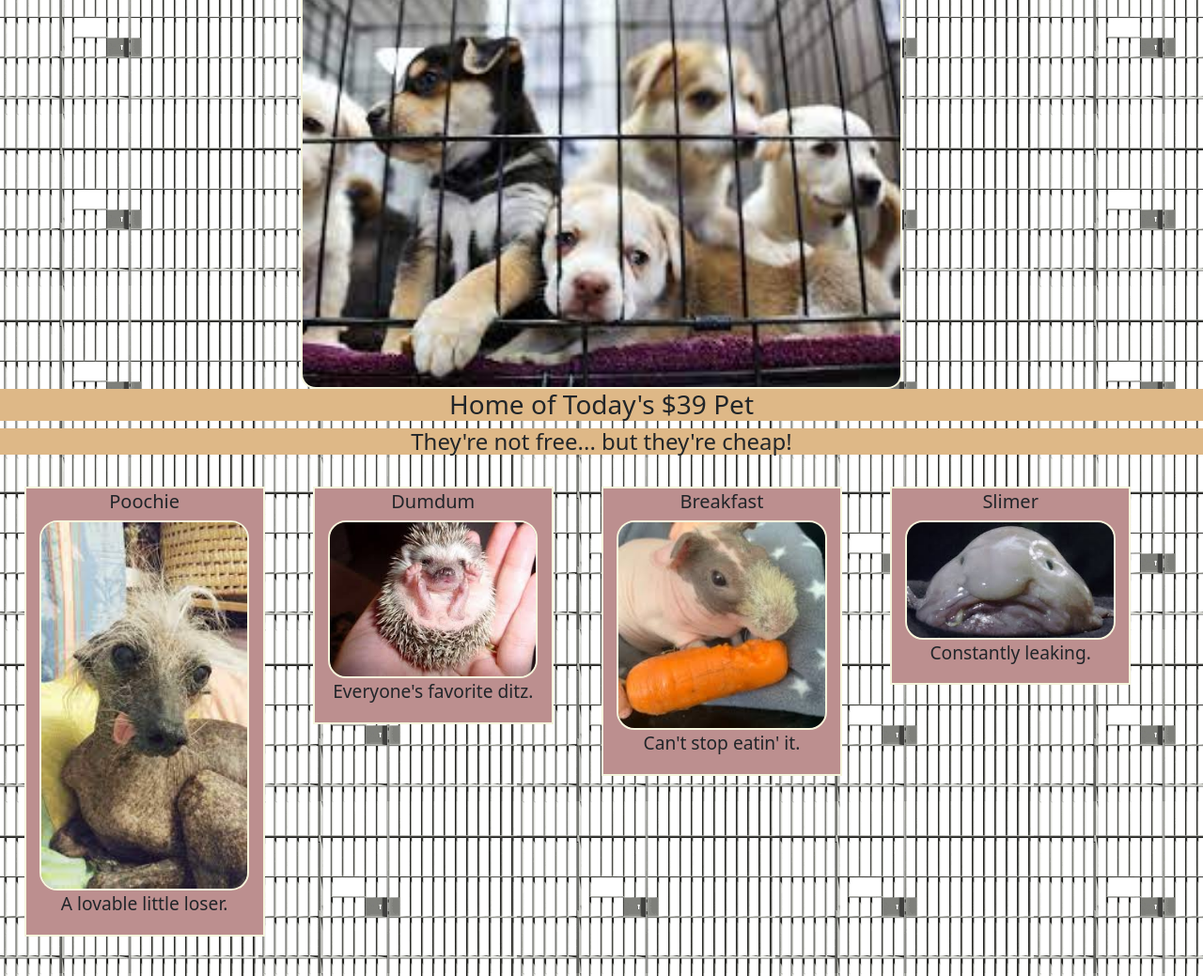
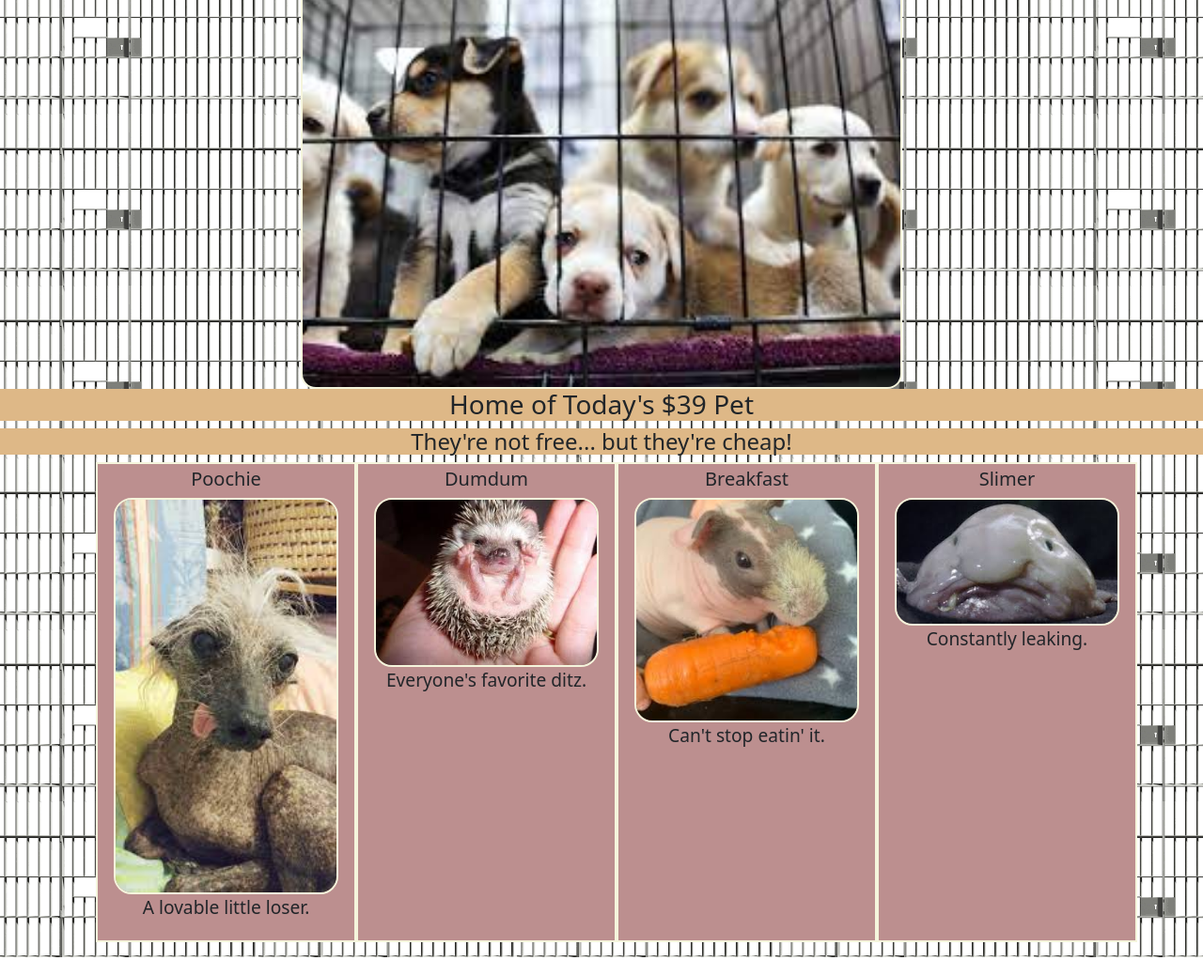
Before and after one commit to jbpawlik/animal-adoption, a plain HTML site: page index.html in a window 1280 px wide. Shown: the part 62-1101 px from the top of the page at 94% size. Drawn offline with Linux system fonts and the light colour scheme.

Commit message:
BUGFIX: swap order of stylesheets

```diff
--- a/css/styles.css
+++ b/css/styles.css
@@ -1,23 +1,16 @@
-
-
-
 h1, h2, h3, h4 {
   text-align: center;
   background-color:burlywood;
 }
 
-.column1, .column2, .column3, .column4 {
+.col-sm-3 {
   list-style-type:none;
   font-size: larger;
-  width:20%;
-  margin:2%;
   text-align: center;
-  float:left;
   border: 2px solid beige;
   background-color: rosybrown;
   box-sizing: border-box;
-  display: grid;
-  padding:.1em;
+  padding:.2em;
 }
 
 .pets {
--- a/index.html
+++ b/index.html
@@ -1,8 +1,8 @@
 <!DOCTYPE html>
 <html lang="en">
 <head>
+  <link href="css/bootstrap.css" rel="stylesheet">
   <link rel="stylesheet" href="css/styles.css">
-  <link href="css/bootstrap.css" rel="stylesheet">
   <meta charset="UTF-8">
   <meta http-equiv="X-UA-Compatible" content="IE=edge">
   <meta name="viewport" content="width=device-width, initial-scale=1.0">
@@ -13,25 +13,26 @@
     <h2><strong>Cascadia Animal Rescue</strong> and <em>Spa Repair</em></h2>
     <img id="cage" src="img/cage.jfif" alt="Our Luxurious Arrangements" title="Our Luxurious Arrangements">
     <h3>Home of Today's $39 Pet</h3>
-    <div class="row">
+    <div>
       <h4>They're not free... but they're cheap!</h4>
-      <ul class="container">
-        <li class="column1">
+      <div class="container">
+        <ul class="row">
+          <li class="col-sm-3">
             <h5>Poochie</h5>
             <img class="pets" src="img/ugly1.jfif">
             <p>A lovable little loser.</p>
           </li>
-        <li class="column2">
+          <li class="col-sm-3">
             <h5>Dumdum</h5>
             <img class="pets" src="img/ugly2.jfif">
             <p>Everyone's favorite ditz.</p>
           </li>
-        <li class="column3">
+          <li class="col-sm-3">
             <h5>Breakfast</h5>
             <img class="pets" src="img/ugly3.jfif">
             <p>Can't stop eatin' it.</p>
           </li>
-        <li class="column4">
+          <li class="col-sm-3">
             <h5>Slimer</h5>
             <img class="pets" src="img/ugly4.jfif">
             <p>Constantly leaking.</p>
@@ -39,5 +40,6 @@
         </ul>
       </div>
     </div>
+  </div>
 </body>
 </html>
```
Lines whose indentation alone changed are shown as unchanged.
